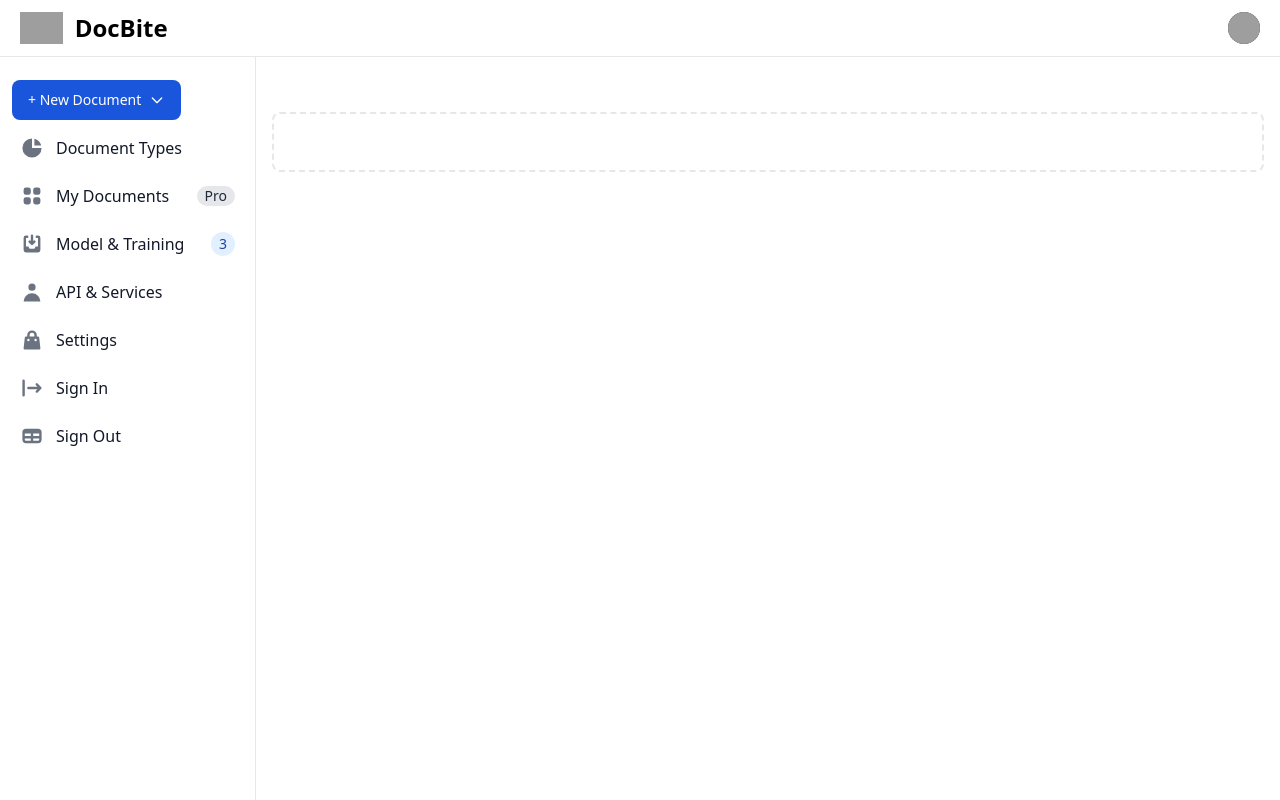
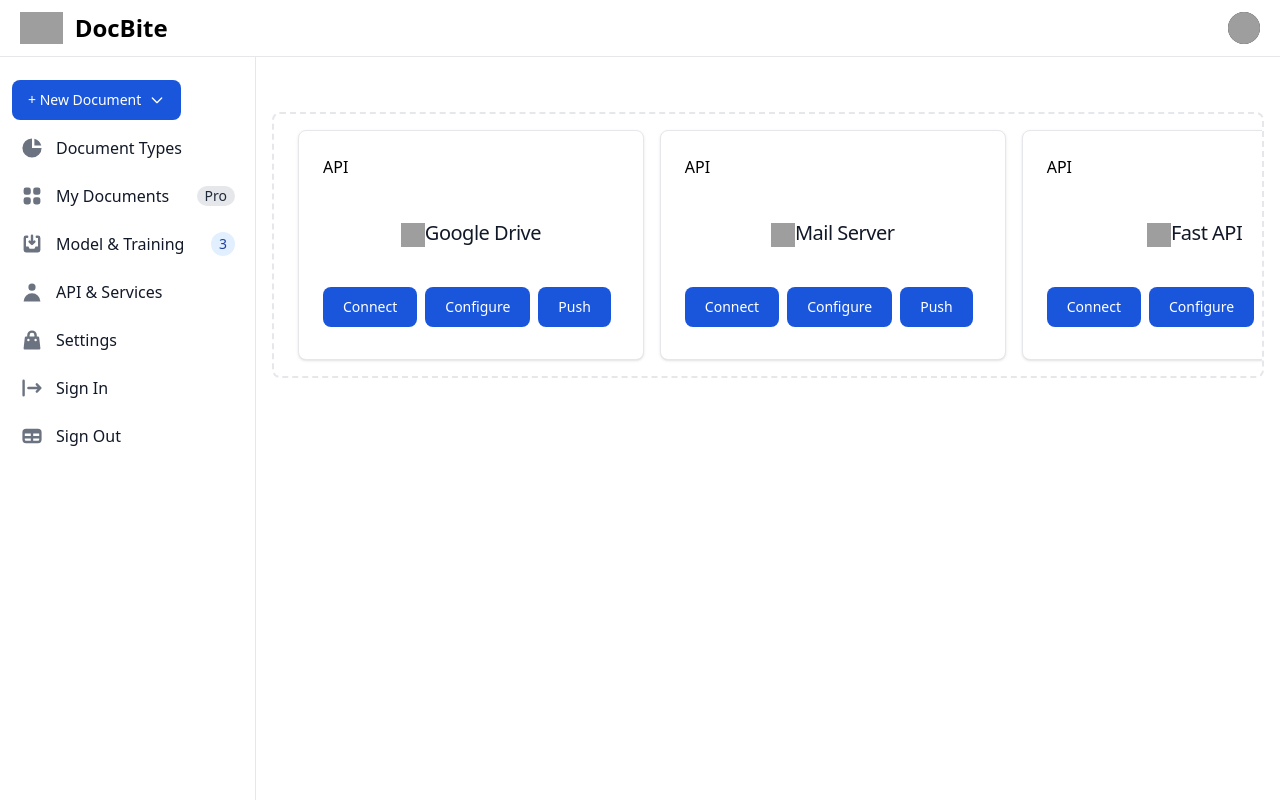
Before and after one commit to bishalbashyal33/Tailwind-Components, a React (Create React App) app: page /dashboard in a window 1280 px wide. Both pictures are taken after a click on the link "API & Services". Shown: the top 800 px of the page. Built offline with nearby package versions, Linux system fonts and the light colour scheme; grey boxes are pictures that could not be loaded.

Commit message:
sidebar tabs static implementation done

```diff
--- /dev/null
+++ b/src/components/dashboardcomponents/servicetype.js
@@ -0,0 +1,64 @@
+import React from "react";
+import TButton from "../tbutton";
+
+function SerType(props) {
+  return (
+    <a
+      href="#"
+      class="block max-w-sm mx-2 p-6 bg-white border border-gray-200 rounded-lg shadow hover:bg-gray-100 dark:bg-gray-800 dark:border-gray-700 dark:hover:bg-gray-700"
+    >
+      <div class="flex">
+      <div class="flex justify-start">
+        <span class="mb-2  dark:text-white">API</span>
+       <svg  class="ml-2 mr-1 w-6 h-6 " fill="none" stroke="White" stroke-width="1.5" viewBox="0 0 24 24" xmlns="http://www.w3.org/2000/svg" aria-hidden="true">
+  <path stroke-linecap="round" stroke-linejoin="round" d="M7.5 14.25v2.25m3-4.5v4.5m3-6.75v6.75m3-9v9M6 20.25h12A2.25 2.25 0 0020.25 18V6A2.25 2.25 0 0018 3.75H6A2.25 2.25 0 003.75 6v12A2.25 2.25 0 006 20.25z"></path>
+</svg>
+        </div>
+
+        <div class="flex flex-grow justify-end">
+
+          <svg
+            class="ml-2 -mr-1 w-5 h-5 "
+            fill="none"
+            stroke="White"
+            stroke-width="1.5"
+            viewBox="0 0 24 24"
+            xmlns="http://www.w3.org/2000/svg"
+            aria-hidden="true"
+          >
+            <path
+              stroke-linecap="round"
+              stroke-linejoin="round"
+              d="M15.75 17.25v3.375c0 .621-.504 1.125-1.125 1.125h-9.75a1.125 1.125 0 01-1.125-1.125V7.875c0-.621.504-1.125 1.125-1.125H6.75a9.06 9.06 0 011.5.124m7.5 10.376h3.375c.621 0 1.125-.504 1.125-1.125V11.25c0-4.46-3.243-8.161-7.5-8.876a9.06 9.06 0 00-1.5-.124H9.375c-.621 0-1.125.504-1.125 1.125v3.5m7.5 10.375H9.375a1.125 1.125 0 01-1.125-1.125v-9.25m12 6.625v-1.875a3.375 3.375 0 00-3.375-3.375h-1.5a1.125 1.125 0 01-1.125-1.125v-1.5a3.375 3.375 0 00-3.375-3.375H9.75"
+            ></path>
+          </svg>
+          <svg fill="none"  class="ml-2 -mr-1 w-5 h-5 " stroke="White" stroke-width="1.5" viewBox="0 0 24 24" xmlns="http://www.w3.org/2000/svg" aria-hidden="true">
+  <path stroke-linecap="round" stroke-linejoin="round" d="M10.343 3.94c.09-.542.56-.94 1.11-.94h1.093c.55 0 1.02.398 1.11.94l.149.894c.07.424.384.764.78.93.398.164.855.142 1.205-.108l.737-.527a1.125 1.125 0 011.45.12l.773.774c.39.389.44 1.002.12 1.45l-.527.737c-.25.35-.272.806-.107 1.204.165.397.505.71.93.78l.893.15c.543.09.94.56.94 1.109v1.094c0 .55-.397 1.02-.94 1.11l-.893.149c-.425.07-.765.383-.93.78-.165.398-.143.854.107 1.204l.527.738c.32.447.269 1.06-.12 1.45l-.774.773a1.125 1.125 0 01-1.449.12l-.738-.527c-.35-.25-.806-.272-1.203-.107-.397.165-.71.505-.781.929l-.149.894c-.09.542-.56.94-1.11.94h-1.094c-.55 0-1.019-.398-1.11-.94l-.148-.894c-.071-.424-.384-.764-.781-.93-.398-.164-.854-.142-1.204.108l-.738.527c-.447.32-1.06.269-1.45-.12l-.773-.774a1.125 1.125 0 01-.12-1.45l.527-.737c.25-.35.273-.806.108-1.204-.165-.397-.505-.71-.93-.78l-.894-.15c-.542-.09-.94-.56-.94-1.109v-1.094c0-.55.398-1.02.94-1.11l.894-.149c.424-.07.765-.383.93-.78.165-.398.143-.854-.107-1.204l-.527-.738a1.125 1.125 0 01.12-1.45l.773-.773a1.125 1.125 0 011.45-.12l.737.527c.35.25.807.272 1.204.107.397-.165.71-.505.78-.929l.15-.894z"></path>
+  <path stroke-linecap="round" stroke-linejoin="round" d="M15 12a3 3 0 11-6 0 3 3 0 016 0z"></path>
+</svg>
+
+        </div>
+      </div>
+
+
+      <div class="flex justify-center py-8">
+        <img class="h-6 w-6 mt-1" src={props.img}></img>
+        <h3 class="mb-2 tracking-tight font-medium text-xl text-gray-900 dark:text-gray-200">{props.apiname}</h3>
+      </div>
+
+
+
+
+      <div class="flex justify-between">
+      <a href="/jsonpage">
+        <TButton label="Connect"></TButton>
+        </a>
+        <TButton label="Configure"></TButton>
+        <TButton label="Push"></TButton>
+      </div>
+
+    </a>
+  );
+}
+
+export default SerType;
--- a/src/components/sidebar/apiservices.js
+++ b/src/components/sidebar/apiservices.js
@@ -1,6 +1,7 @@
 
 import React from 'react';
 import DocType from '../dashboardcomponents/doctype';
+import SerType from '../dashboardcomponents/servicetype';
 
 function APIService(props) {
 
@@ -8,9 +9,11 @@ function APIService(props) {
 
 
     <div class="p-4 sm:ml-64">
-    <div class="p-4 border-2 text-white border-gray-200 border-dashed rounded-lg dark:border-gray-700 mt-14">
-    "This is an API tab"
+    <div class="p-4 flex overflow-auto scrollbar-hide  border-2 border-gray-200 border-dashed rounded-lg dark:border-gray-700 mt-14">
 
+        <SerType img="https://upload.wikimedia.org/wikipedia/commons/d/da/Google_Drive_logo.png" apiname="Google Drive" />
+        <SerType img="https://mailmeteor.com/logos/assets/PNG/Gmail_Logo_512px.png" apiname="Mail Server" />
+        <SerType img="https://styles.redditmedia.com/t5_22y58b/styles/communityIcon_r5ax236rfw961.png" apiname="Fast API" />
     </div>
   </div>
 
--- a/src/components/sidebar/modeltraining.js
+++ b/src/components/sidebar/modeltraining.js
@@ -1,14 +1,92 @@
 
 import React from 'react';
+import Th from './thcomponent';
+import TButton from '../tbutton';
 
 function ModelTraining(props) {
 
   return (
-
     <div class="p-4 sm:ml-64">
     <div class="p-4 border-2 text-white border-gray-200 border-dashed rounded-lg dark:border-gray-700 mt-14">
-    "This is an ModelTraining tab"
+      {
+        <div class=" relative overflow-x-auto shadow-md sm:rounded-lg">
+          <div class="flex pb-4 pt-4 pl-4 bg-white dark:bg-gray-900">
+            <label for="table-search" class="sr-only">
+              Search
+            </label>
+            <div class="relative mt-1">
+              <div class=" absolute inset-y-0 left-0 flex items-center pl-3 pointer-events-none">
+                <svg
+                  class="w-5 h-5 text-gray-500 dark:text-gray-400"
+                  aria-hidden="true"
+                  fill="currentColor"
+                  viewBox="0 0 20 20"
+                  xmlns="http://www.w3.org/2000/svg"
+                >
+                  <path
+                    fill-rule="evenodd"
+                    d="M8 4a4 4 0 100 8 4 4 0 000-8zM2 8a6 6 0 1110.89 3.476l4.817 4.817a1 1 0 01-1.414 1.414l-4.816-4.816A6 6 0 012 8z"
+                    clip-rule="evenodd"
+                  ></path>
+                </svg>
+              </div>
+              <input
+                type="text"
+                id="table-search"
+                class="block mr-6 p-2 pl-10 text-sm text-gray-900 border border-gray-300 rounded-lg w-80 bg-gray-50 focus:ring-blue-500 focus:border-blue-500 dark:bg-gray-700 dark:border-gray-600 dark:placeholder-gray-400 dark:text-white dark:focus:ring-blue-500 dark:focus:border-blue-500"
+                placeholder="Search for items"
+              />
 
+            </div>
+
+            <TButton label = "Delete"/>
+
+          </div>
+          <table class="w-full text-sm text-left text-gray-500 dark:text-gray-400">
+            <thead class="text-xs text-gray-700 uppercase bg-gray-50 dark:bg-gray-700 dark:text-gray-400">
+              <tr>
+                <th scope="col" class="p-4">
+                  <div class="flex items-center">
+                    <input
+                      id="checkbox-all-search"
+                      type="checkbox"
+                      class="w-4 h-4 text-blue-600 bg-gray-100 border-gray-300 rounded focus:ring-blue-500 dark:focus:ring-blue-600 dark:ring-offset-gray-800 focus:ring-2 dark:bg-gray-700 dark:border-gray-600"
+                    />
+                    <label for="checkbox-all-search" class="sr-only">
+                      checkbox
+                    </label>
+                  </div>
+                </th>
+                <th scope="col" class="px-6 py-3">
+                  Model name
+                </th>
+                <th scope="col" class="px-6 py-3">
+                  Model Type
+                </th>
+                <th scope="col" class="px-6 py-3">
+                 Accuracy
+                </th>
+                <th scope="col" class="px-6 py-3">
+                Precision
+                </th>
+                <th scope="col" class="px-6 py-3">
+                F1 Score
+                </th>
+              </tr>
+            </thead>
+            <tbody>
+             <Th docname="HuggingFace" docuploadedby="GPT" doctype="91%" docstatus="0.2" docaction="0.75"/>
+             <Th docname="HuggingFace" docuploadedby="GPT" doctype="91%" docstatus="0.2" docaction="0.75"/>
+             <Th docname="HuggingFace" docuploadedby="GPT" doctype="91%" docstatus="0.2" docaction="0.75"/>
+             <Th docname="HuggingFace" docuploadedby="GPT" doctype="91%" docstatus="0.2" docaction="0.75"/>
+             <Th docname="HuggingFace" docuploadedby="GPT" doctype="91%" docstatus="0.2" docaction="0.75"/>
+             <Th docname="HuggingFace" docuploadedby="GPT" doctype="91%" docstatus="0.2" docaction="0.75"/>
+
+
+            </tbody>
+          </table>
+        </div>
+      }
     </div>
   </div>
 
```
